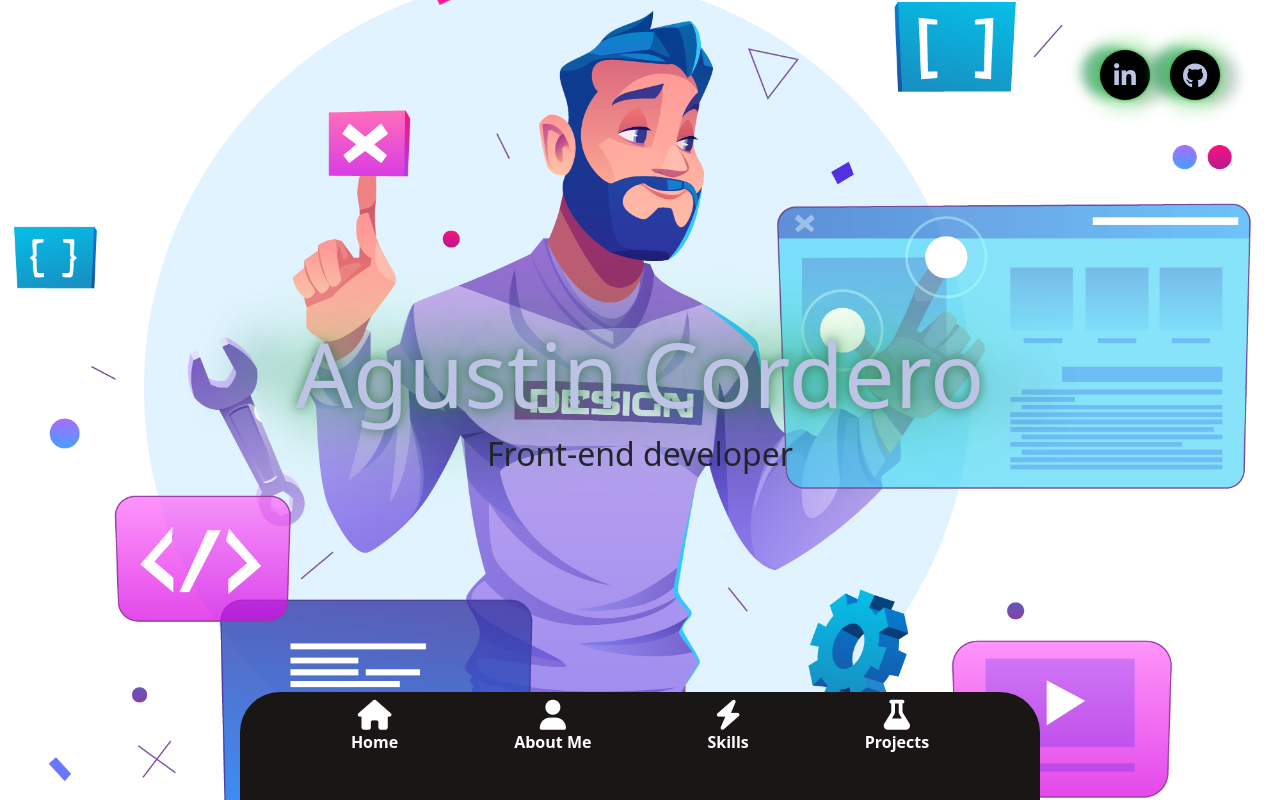
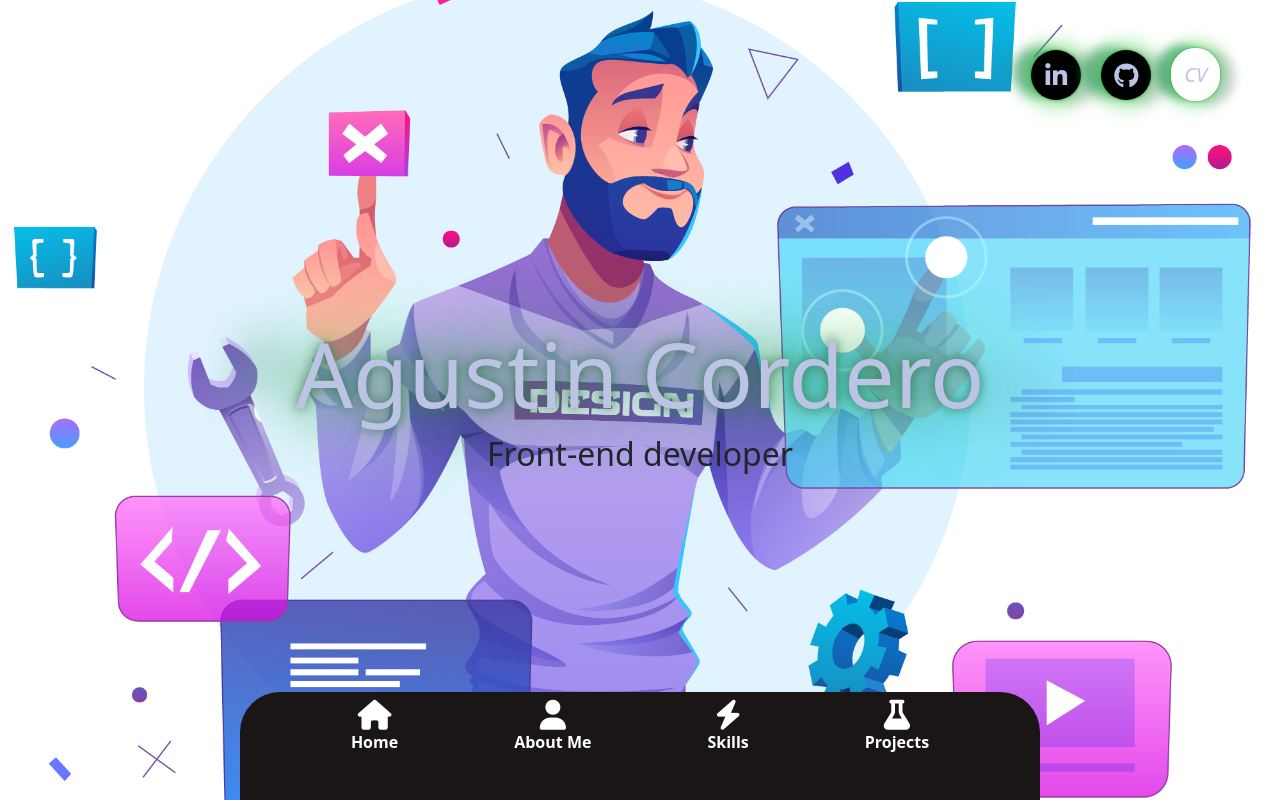
Before and after one commit to AgustinCor/Portafolio-Agustin-Cordero, a React (Vite) app: page / in a window 1280 px wide. Built offline with nearby package versions, Linux system fonts and the light colour scheme.

Commit message:
CV patch

```diff
--- a/src/App.css
+++ b/src/App.css
@@ -24,11 +24,31 @@
 .icon-container{
   top: 0;
   right: 0;
+  display: flex;
+  align-items: center;
   position: absolute;
   margin: 50px;
 }
 
-.icon-container i{
+.cv-icon {
+  background-color:#fff ;
+  font-size: 20px ;
+  border-radius: 50px;
+  padding: 13px;
+  width: 50px;
+  height: 50px;
+  color:#000 ;
+  margin: 0 10px;
+  animation: boxlight 5s 750ms linear infinite;
+}
+
+.cv-icon:hover{
+  background-color:#000;
+  transition: 2s;
+  color: #fff;
+}
+
+.icon-container .fa-brands{
   background-color:#000;
   font-size: 25px;
   border-radius: 50px;
@@ -40,11 +60,12 @@
   animation: boxlight 5s 750ms linear infinite;
 }
 
-.icon-container i:hover{
+.icon-container .fa-brands:hover{
   background-color:#fff;
   transition: 2s;
   color: #000;
 }
+
 
 h1{
   font-size: 90px !important;
--- a/src/pages/Home.jsx
+++ b/src/pages/Home.jsx
@@ -1,5 +1,6 @@
 import React from 'react';
 import { Container } from 'react-bootstrap';
+import CV from "../assets/Agustin Cordero CV.pdf";
 
 const Home = () => {
     return (
@@ -11,6 +12,9 @@ const Home = () => {
             <a target="_blank" href="https://github.com/AgustinCor">
               <i className="fa-brands fa-github"></i>
             </a>
+            <a href={CV} download >
+              <i className='cv-icon' >CV</i>
+            </a>
           </div>
           <h1>Agustin Cordero</h1>
           <h2>Front-end developer</h2>
--- a/src/pages/Skills.jsx
+++ b/src/pages/Skills.jsx
@@ -75,11 +75,11 @@ const Skills = () => {
         <Card className="node-js-card" style={{ width: "18rem" }}>
           <Card.Body>
             <Card.Title>
-              <i class="fa-solid fa-diamond"></i>
+              <i className="fa-solid fa-diamond"></i>
             </Card.Title>
             <Card.Subtitle className="mb-2 cart-sign">
               <div>
-                <i class="fa-brands fa-node-js"></i>
+                <i className="fa-brands fa-node-js"></i>
               </div>
             </Card.Subtitle>
             <Card.Text>
@@ -91,7 +91,7 @@ const Skills = () => {
         <Card className="postgre-card" style={{ width: "18rem" }}>
           <Card.Body>
             <Card.Title>
-              <i class="fa-solid fa-diamond"></i>
+              <i className="fa-solid fa-diamond"></i>
             </Card.Title>
             <Card.Subtitle className="mb-2 cart-sign">
               <div>
@@ -99,7 +99,7 @@ const Skills = () => {
               </div>
             </Card.Subtitle>
             <Card.Text>
-              <i class="fa-solid fa-diamond"></i>
+              <i className="fa-solid fa-diamond"></i>
             </Card.Text>
           </Card.Body>
         </Card>
```
Also changed, not shown: 1 other file (tests, documents, lock files or other folders).
